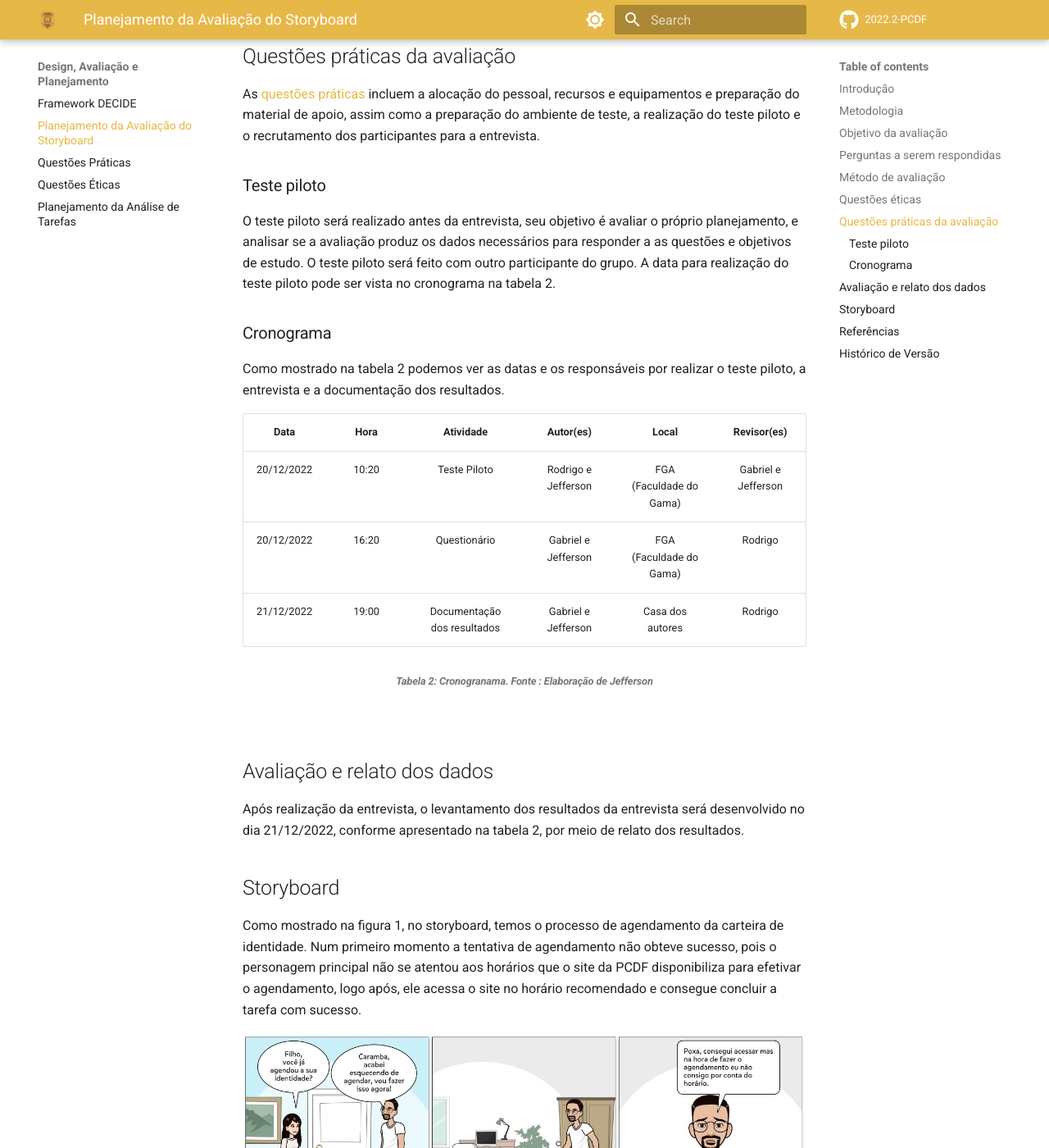
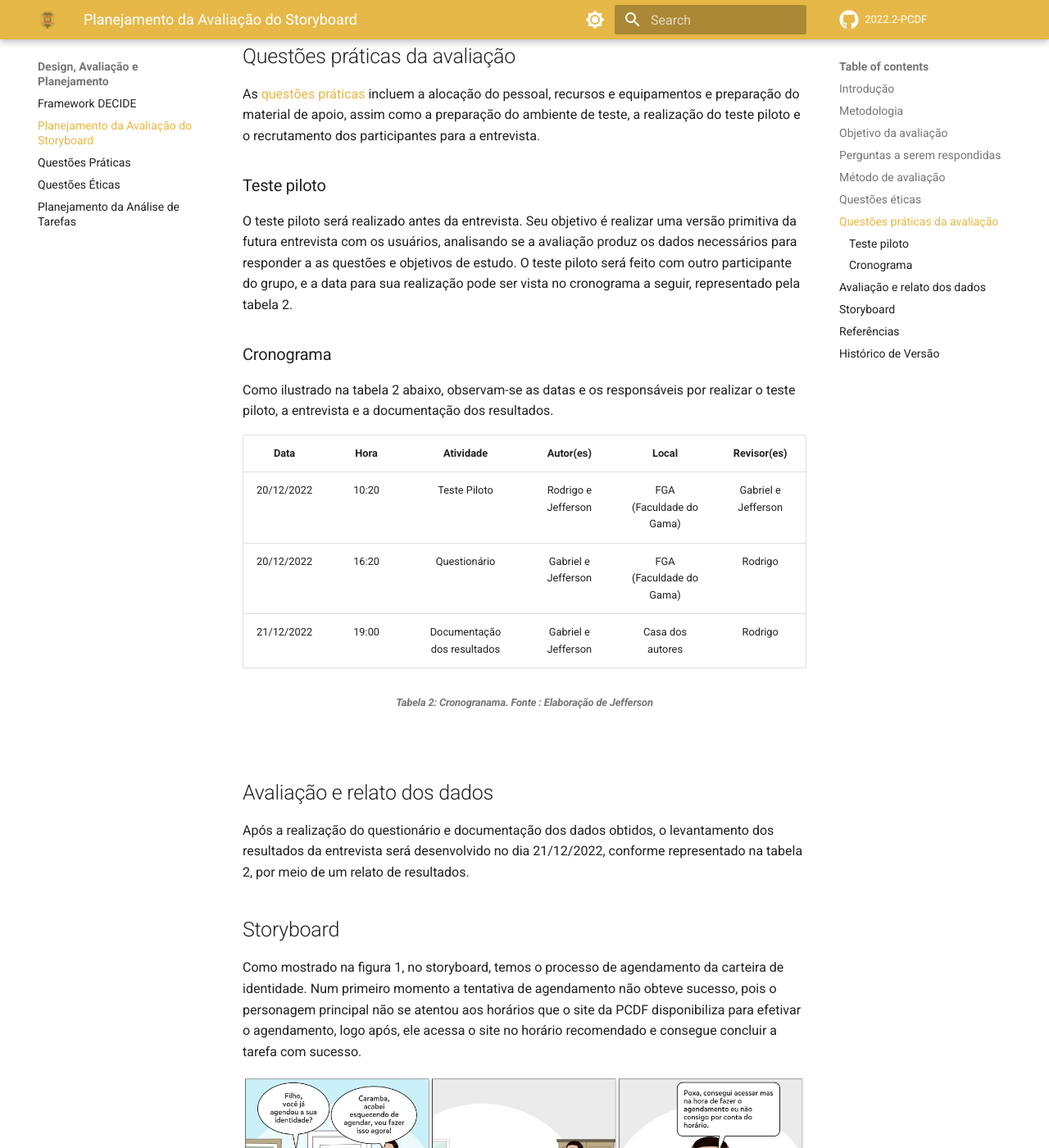
Before and after one commit to Interacao-Humano-Computador/2022.2-PCDF, an MkDocs documentation site: the page built from docs/design-avaliacao-desenvolvimento/planejamento-avaliacao-storyboard.md, in a window 1280 px wide and 1400 px high, scrolled down 2415 px. Shown: the whole window at 82% size. Built offline with MkDocs 1.6.1 and Material for MkDocs 9.7.7, drawn with Linux system fonts in a browser that asks for light colours; comment, search, counter and statistics services are not loaded; some of the changed text lies outside the part shown.

Commit message:
Update planejamento-avaliacao-storyboard.md

```diff
--- a/docs/design-avaliacao-desenvolvimento/planejamento-avaliacao-storyboard.md
+++ b/docs/design-avaliacao-desenvolvimento/planejamento-avaliacao-storyboard.md
@@ -70,11 +70,11 @@ As [questões práticas]() incluem a alocação do pessoal, recursos e equipamen
 
 ### Teste piloto
 
-O teste piloto será realizado antes da entrevista, seu objetivo é avaliar o próprio planejamento, e analisar se a avaliação produz os dados necessários para responder a as questões e objetivos de estudo. O teste piloto será feito com outro participante do grupo. A data para realização do teste piloto pode ser vista no cronograma na tabela 2.
+O teste piloto será realizado antes da entrevista. Seu objetivo é realizar uma versão primitiva da futura entrevista com os usuários, analisando se a avaliação produz os dados necessários para responder a as questões e objetivos de estudo. O teste piloto será feito com outro participante do grupo, e a data para sua realização pode ser vista no cronograma a seguir, representado pela tabela 2.
 
 ### Cronograma
 
-Como mostrado na tabela 2 podemos ver as datas e os responsáveis por realizar o teste piloto, a entrevista e a documentação dos resultados.
+Como ilustrado na tabela 2 abaixo, observam-se as datas e os responsáveis por realizar o teste piloto, a entrevista e a documentação dos resultados.
 
 |    Data    | Hora  |          Atividade          |      Autor(es)      |          Local          |     Revisor(es)     |
 | :--------: | :---: | :-------------------------: | :-----------------: | :---------------------: | :-----------------: |
@@ -89,7 +89,7 @@ Como mostrado na tabela 2 podemos ver as datas e os responsáveis por realizar o
 
 ## Avaliação e relato dos dados
 
-Após realização da entrevista, o levantamento dos resultados da entrevista será desenvolvido no dia 21/12/2022, conforme apresentado na tabela 2, por meio de relato dos resultados.
+Após a realização do questionário e documentação dos dados obtidos, o levantamento dos resultados da entrevista será desenvolvido no dia 21/12/2022, conforme representado na tabela 2, por meio de um relato de resultados.
 
 ## Storyboard
 
@@ -113,3 +113,4 @@ Como mostrado na figura 1, no storyboard, temos o processo de agendamento da car
 | 13/12/2022 |  1.0   |           Criação do documento            | [Gabriel Marcolino](https://github.com/GabrielMR360) e [Jefferson Franca](https://github.com/Frans6) | [Yago Passos](https://github.com/yagompassos) |
 | 14/12/2022 |  1.1   | Adicionando as questões práticas e éticas | [Gabriel Marcolino](https://github.com/GabrielMR360) e [Jefferson Franca](https://github.com/Frans6) | [Yago Passos](https://github.com/yagompassos) |
 | 20/12/2022 |  1.2   |          Adicionando storyboard           | [Gabriel Marcolino](https://github.com/GabrielMR360) e [Jefferson Franca](https://github.com/Frans6) | [Yago Passos](https://github.com/yagompassos) |
+| 21/12/2022 |  1.3   |          Corrigindo implementação de entrevista para questionário (av. do Storyboard)          | [Rodrigo Orlandi](https://github.com/OrlandiRodrigo) | [Jefferson Franca](https://github.com/Frans6) |
```
